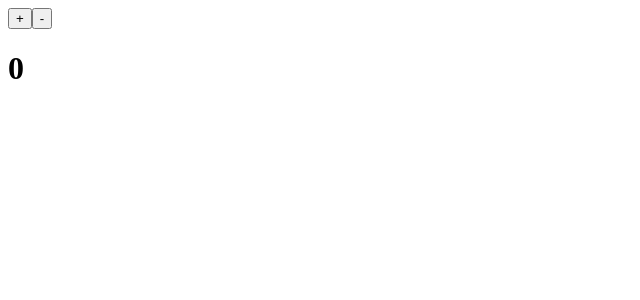
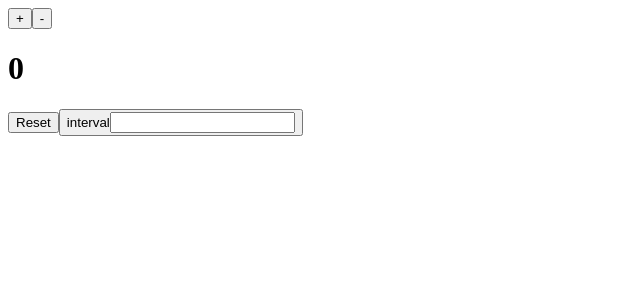
Before and after one commit to Jgriebel1990/react-counter, a React (Create React App) app: page / in a window 1280 px wide. Shown: the top 300 px of the page, without its empty margins (0-640 px from the left). Built offline with nearby package versions, Linux system fonts and the light colour scheme.

Commit message:
created a reset button now trying to set intervals to chose from

```diff
--- a/src/App.js
+++ b/src/App.js
@@ -4,11 +4,15 @@ class App extends Component {
   constructor (){
     super();
     this.state = {
-        count: 0
+        count: 0,
+        numberInterval: 1000
     }
     this.increment = this.increment.bind(this); //binding mean inside of "increment" the
                             // "this" keyword is the component
     this.decrement = this.decrement.bind(this);
+
+    this.reset = this.reset.bind(this);
+
   }
 
 increment(){
@@ -17,12 +21,24 @@ increment(){
 decrement(){
   this.setState({count: this.state.count - 1});
 }
+reset(){
+  this.setState({count: this.state.reset = 0});
+}
+interval = (e) => {
+  const change = e.target.options[e.target.selectedIndex].value;
+  this.setState({numberInterval: onChange})
+}
 render(){
   return (
     <div>
       <button onClick={this.increment}>+</button>
       <button onClick={this.decrement}>-</button>
       <h1>{this.state.count}</h1>
+      <button onClick={this.reset}>Reset</button>
+      <button onChange={this.interval}>
+        interval
+        <input type="text"/>
+      </button>
     </div>
   );
 }
```
